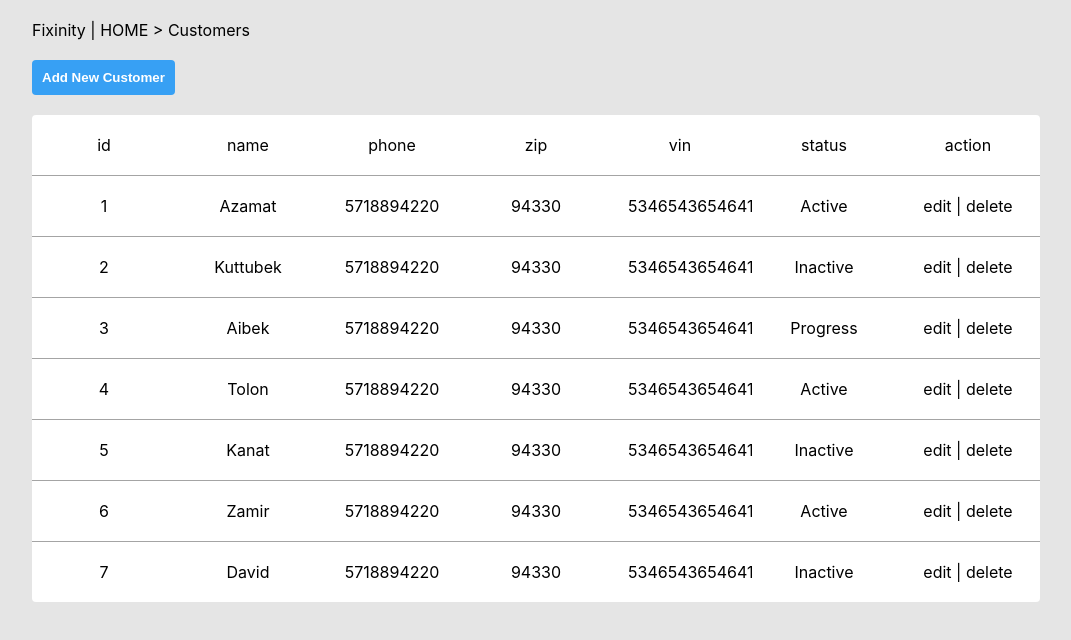
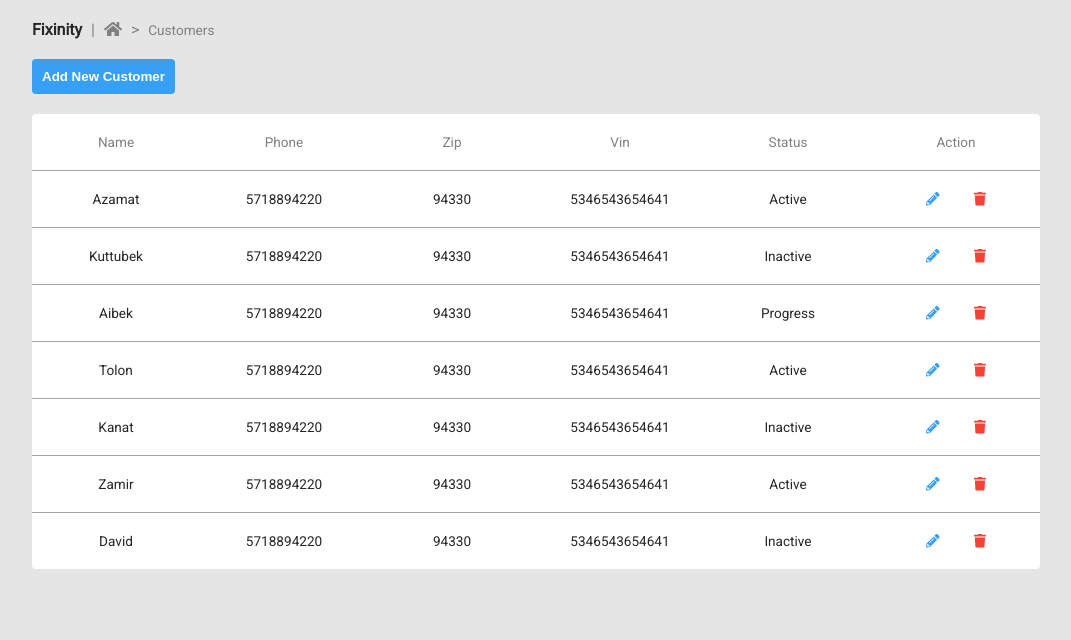
Before and after one commit to urakymzhan/fixinity-new, a React (Create React App) app: page / in a window 1280 px wide. Shown: the top 640 px of the page, without its empty margins (104-1175 px from the left). Built offline with nearby package versions, Linux system fonts and the light colour scheme.

Commit message:
wraaping up Customers page structure

```diff
--- a/package.json
+++ b/package.json
@@ -3,6 +3,9 @@
   "version": "0.1.0",
   "private": true,
   "dependencies": {
+    "@fortawesome/fontawesome-svg-core": "^1.2.27",
+    "@fortawesome/free-solid-svg-icons": "^5.12.1",
+    "@fortawesome/react-fontawesome": "^0.1.8",
     "@testing-library/jest-dom": "^4.2.4",
     "@testing-library/react": "^9.4.0",
     "@testing-library/user-event": "^7.2.1",
--- a/public/index.html
+++ b/public/index.html
@@ -10,6 +10,8 @@
       content="Web site created using create-react-app"
     />
     <link rel="apple-touch-icon" href="%PUBLIC_URL%/logo192.png" />
+    <!-- google fonts -->
+    <link href="https://fonts.googleapis.com/css?family=Crimson+Text|Roboto&display=swap" rel="stylesheet">
     <!--
       manifest.json provides metadata used when your web app is installed on a
       user's mobile device or desktop. See https://developers.google.com/web/fundamentals/web-app-manifest/
--- a/src/App.css
+++ b/src/App.css
@@ -1,5 +1,7 @@
 body {
     background: #e5e5e5;
+    color: #808080;
+    font-family: 'Roboto';
 }
 .customers-page {
     /* uncomment below to see end of page */
@@ -9,6 +11,7 @@ body {
 .nav-header {
     width: 80%;
     margin: 10px auto 20px auto;
+    cursor: pointer;
 }
 .add-customer {
     width: 80%;
@@ -22,6 +25,7 @@ body {
     color: #fff;
     font-weight: bold;
     border-radius: 4px;
+    cursor: pointer;
 }
 .customers-list-wrapper {
     background-color: #fff;
@@ -36,6 +40,7 @@ body {
     width: 100%;
     display: flex;
     flex-wrap: nowrap;
+    font-size: 85%;
 }
 .tbody:hover {
     background-color: #d0d0d0;
@@ -45,9 +50,45 @@ body {
     padding: 20px;
     overflow: hidden;
 }
-.thead > div {
+.thead {
     border-bottom: 1px solid #a4a4a4;
+    border-width: 100%;
+}
+.thead > div::first-letter {
+    text-transform: uppercase;
 }
 .tbody:not(:last-child) {
     border-bottom: 1px solid #a4a4a4;
+    border-width: 100%;
 }
+
+
+
+/* small styles */
+.fixinity-header {
+    color: #262626;
+    font-weight: bold;
+    margin-right: 5px;
+}
+.tbody {
+    color: #262626;
+}
+#action {
+    display: flex;
+    justify-content: space-evenly;
+}
+#edit-customer {
+    color: #37a0f4;
+    cursor: pointer;
+}
+#delete-customer {
+    color: #f44336;
+    cursor: pointer;
+}
+ .customers-header {
+    font-size: 85%;
+    margin-left: 5px;
+ }
+ .home-header {
+     margin: auto 5px;
+ }
--- a/src/components/CustomersList.jsx
+++ b/src/components/CustomersList.jsx
@@ -9,6 +9,13 @@
 
 import React, { Component } from 'react';
 import '../App.css';
+import { FontAwesomeIcon } from '@fortawesome/react-fontawesome'
+import {
+    faHome, faChevronRight,
+    faChevronLeft, faSortDown,
+    faPencilAlt, faTrash
+    }
+from '@fortawesome/free-solid-svg-icons';
 
 
 class CustomerList extends Component {
@@ -18,7 +25,9 @@ class CustomerList extends Component {
         if(this.props.data) {
             let headers = Object.keys(this.props.data[0]);
             //  console.log(headers);
-            return headers.map((header) => {
+            // don't show id
+            let headerExceptId = headers.slice(1);
+            return headerExceptId.map((header) => {
                 return <div>{header}</div>
             })
         }
@@ -39,13 +48,14 @@ class CustomerList extends Component {
                         const { id, name, phone, zip, vin, status, action } = row;
                             return (
                                 <div className="tbody">
-                                    <div>{id}</div>
+                                      {/* don't show id */}
+                                    {/* <div>{id}</div> */}
                                     <div>{name}</div>
                                     <div>{phone}</div>
                                     <div>{zip}</div>
                                     <div>{vin}</div>
                                     <div>{status}</div>
-                                    <div>{action} <span>edit</span> | <span>delete</span></div>
+                                    <div id="action">{action} <span><FontAwesomeIcon id="edit-customer" icon={faPencilAlt}/> </span> <span><FontAwesomeIcon id="delete-customer" icon={faTrash}/> </span></div>
                                 </div>
                             )
                         })
@@ -58,6 +68,6 @@ class CustomerList extends Component {
 
 function Header() {
     return <div className="nav-header"><span className="fixinity-header"> Fixinity </span>
-     | <span className="home-header"> HOME </span> > <span className="customers-header"> Customers </span></div>
+     | <span className="home-header"> <FontAwesomeIcon icon={faHome}/> </span> > <span className="customers-header"> Customers </span></div>
 }
 export default CustomerList;
```
